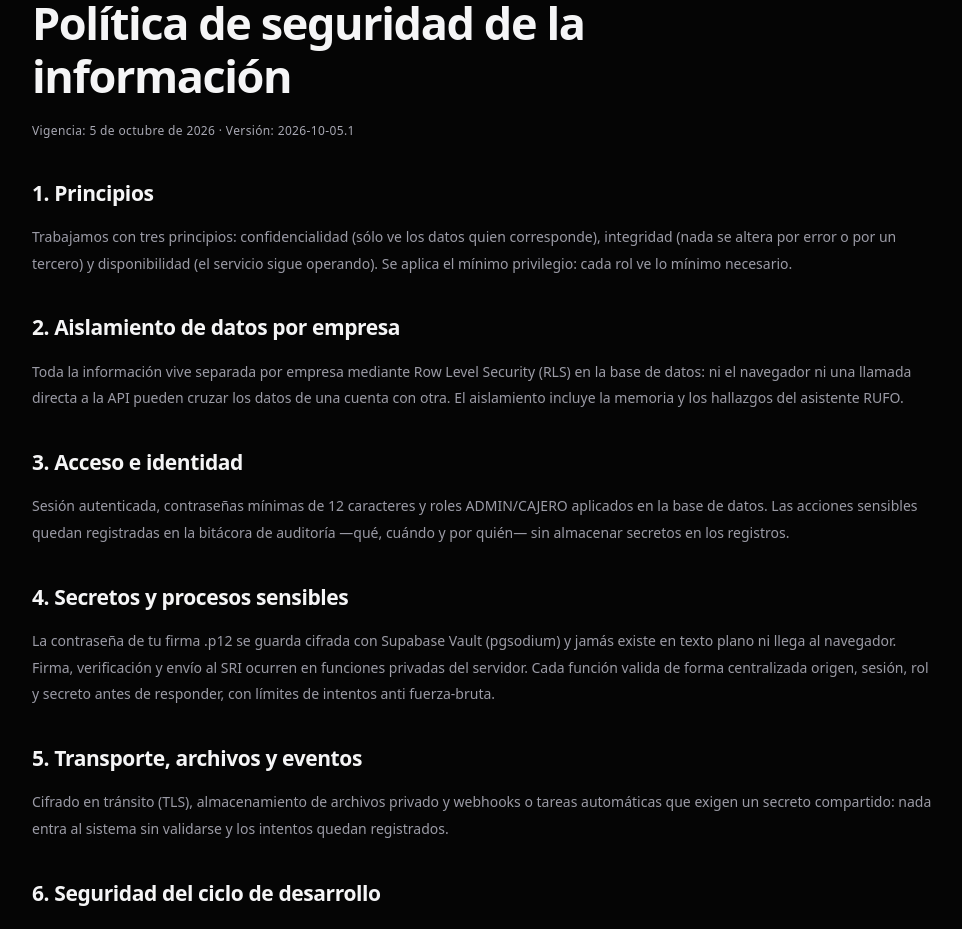
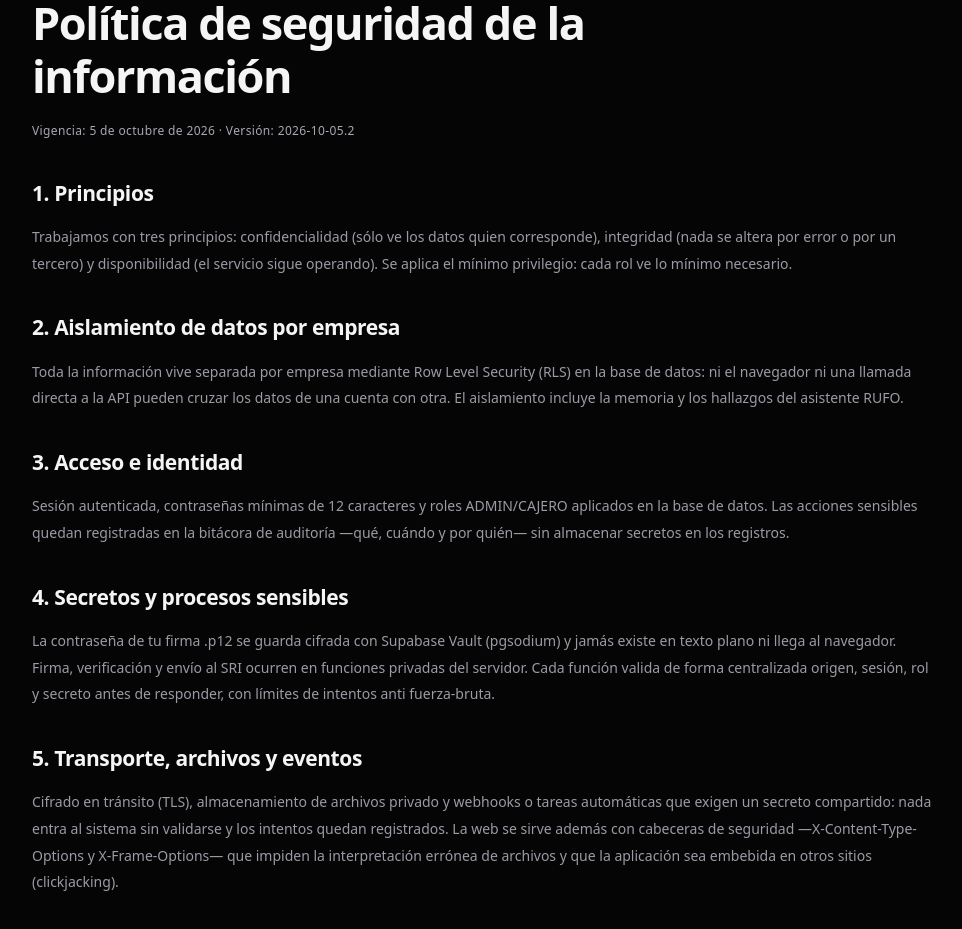
Before and after one commit to multifactu-ecuador/MULTIFACTU, a React (Vite) app in the folder client/: page /politica-seguridad in a window 1280 px wide. Shown: the part 220-1149 px from the top of the page, without its empty margins (58-1020 px from the left). Built offline with nearby package versions, Linux system fonts and the light colour scheme.

Commit message:
Seguridad: cabeceras X-Content-Type-Options y X-Frame-Options
- vercel.json: headers globales nosniff y SAMEORIGIN (anti clickjacking) en todas las rutas y assets.
- PoliticaSeguridad.tsx §5 documenta las cabeceras; SECURITY_POLICY_VERSION 2026-10-05.2.

```diff
--- a/client/src/lib/legal.ts
+++ b/client/src/lib/legal.ts
@@ -2,7 +2,7 @@ export const TERMS_VERSION = "2026-10-04.3";
 export const PRIVACY_VERSION = "2026-10-05.1";
 export const DATA_PROCESSING_VERSION = "2026-10-04.3";
 export const COOKIES_VERSION = "2026-10-05.1";
-export const SECURITY_POLICY_VERSION = "2026-10-05.1";
+export const SECURITY_POLICY_VERSION = "2026-10-05.2";
 export const COMPLIANCE_VERSION = "2026-10-05.1";
 export const LEGAL_EFFECTIVE_DATE = "4 de octubre de 2026";
 export const LEGAL_UPDATED_DATE = "5 de octubre de 2026";
--- a/client/src/pages/PoliticaSeguridad.tsx
+++ b/client/src/pages/PoliticaSeguridad.tsx
@@ -51,7 +51,10 @@ export default function PoliticaSeguridad() {
         <p>
           Cifrado en tránsito (TLS), almacenamiento de archivos privado y
           webhooks o tareas automáticas que exigen un secreto compartido: nada
-          entra al sistema sin validarse y los intentos quedan registrados.
+          entra al sistema sin validarse y los intentos quedan registrados. La
+          web se sirve además con cabeceras de seguridad —X-Content-Type-Options
+          y X-Frame-Options— que impiden la interpretación errónea de archivos y
+          que la aplicación sea embebida en otros sitios (clickjacking).
         </p>
 
         <h2>6. Seguridad del ciclo de desarrollo</h2>
```
Also changed, not shown: 1 other file (tests, documents, lock files or other folders).
